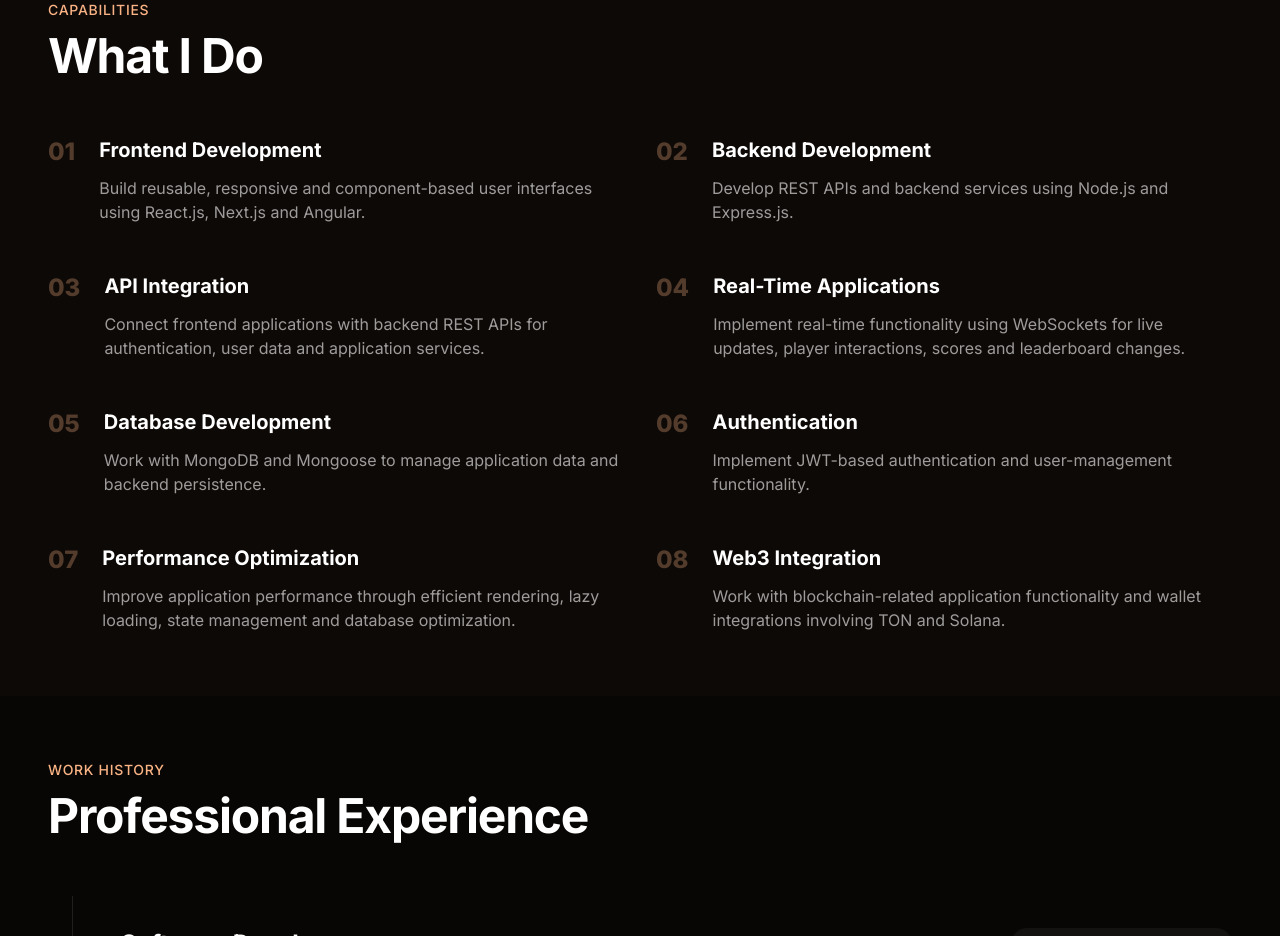
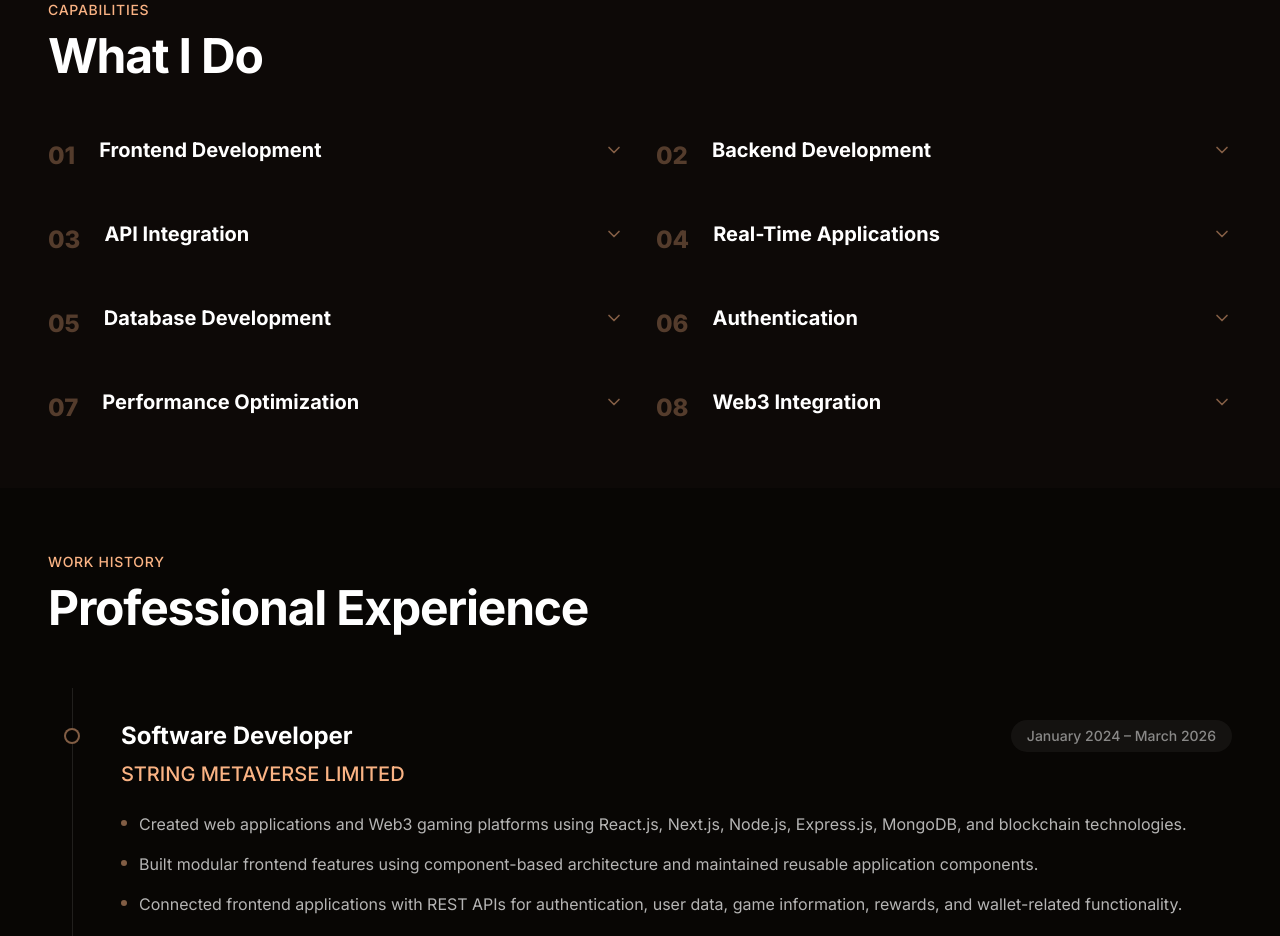
Before and after one commit to vamshivade/vamshivade, a React (Vite) app: page / in a window 1280 px wide. Shown: the part 2440-3376 px from the top of the page. Built offline with nearby package versions, Linux system fonts and the light colour scheme.

Commit message:
UI: convert capabilities grid to an accordion dropdown on desktop

```diff
--- a/src/components/Services.jsx
+++ b/src/components/Services.jsx
@@ -1,10 +1,17 @@
-import React from 'react';
+import React, { useState } from 'react';
 import { Container, SectionHeading } from './ui/shared';
 import { services } from '../data';
+import { ChevronDown } from 'lucide-react';
 
 const NAVBAR_H = 76; // Navbar height when scrolled
 
 export default function Services() {
+  const [expandedIndex, setExpandedIndex] = useState(null);
+
+  const toggleAccordion = (idx) => {
+    setExpandedIndex(expandedIndex === idx ? null : idx);
+  };
+
   return (
     <div className="bg-dark-200 relative" id="services">
 
@@ -16,18 +23,32 @@ export default function Services() {
             {services.map((service, idx) => (
               <div
                 key={idx}
-                className="group flex flex-col sm:flex-row gap-4 md:gap-6 p-4 md:p-6 -m-4 md:-m-6 rounded-2xl hover:bg-white/5 transition-colors duration-300"
+                onClick={() => toggleAccordion(idx)}
+                className="group flex flex-col sm:flex-row gap-4 md:gap-6 p-4 md:p-6 -m-4 md:-m-6 rounded-2xl hover:bg-white/5 transition-colors duration-300 cursor-pointer"
               >
-                <div className="text-xl md:text-2xl font-black text-orange-primary/30 group-hover:text-orange-primary transition-colors">
+                <div className="text-xl md:text-2xl font-black text-orange-primary/30 group-hover:text-orange-primary transition-colors shrink-0 pt-1">
                   {service.id}
                 </div>
-                <div className="space-y-2 md:space-y-3">
+                <div className="flex-1">
+                  <div className="flex items-center justify-between">
                     <h3 className="text-lg md:text-xl font-bold text-white group-hover:text-orange-primary transition-colors">
                       {service.title}
                     </h3>
+                    <ChevronDown
+                      className={`w-5 h-5 text-orange-primary/50 group-hover:text-orange-primary transition-transform duration-300 ${
+                        expandedIndex === idx ? 'rotate-180' : ''
+                      }`}
+                    />
+                  </div>
+                  <div
+                    className={`overflow-hidden transition-all duration-300 ease-in-out ${
+                      expandedIndex === idx ? 'max-h-40 opacity-100 mt-3' : 'max-h-0 opacity-0 mt-0'
+                    }`}
+                  >
                     <p className="text-sm md:text-base text-white/60 leading-relaxed">
                       {service.description}
                     </p>
+                  </div>
                 </div>
               </div>
             ))}
```
Lines whose indentation alone changed are shown as unchanged.
